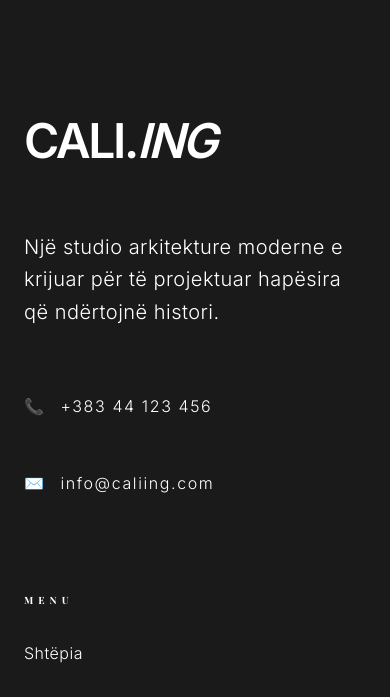
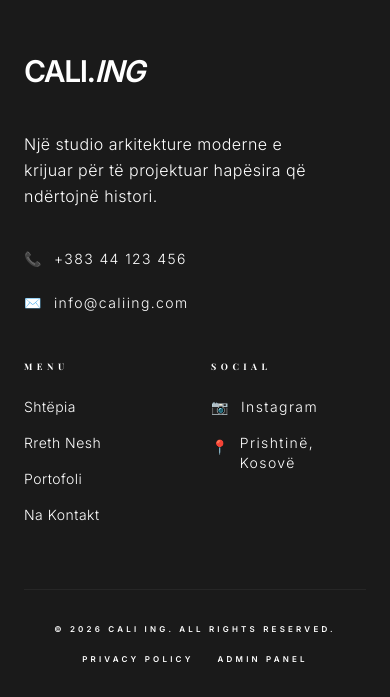
Before and after one commit to C4LI11/arkitektura-lux, a React (Vite) app: page / in a window 390 px wide. Shown: the part 4927-5624 px from the top of the page. Built offline with nearby package versions, Linux system fonts and the light colour scheme; no server answers.

Commit message:
Fix: admin panel footer link /admin2b -> /admin

```diff
--- a/src/components/Footer.jsx
+++ b/src/components/Footer.jsx
@@ -34,78 +34,78 @@ export default function Footer() {
   }
 
   return (
-    <footer className="relative z-10 bg-[#1a1a1a] border-t border-white/5 py-32 sm:py-48 selection:bg-[#C5A059] selection:text-[#ffffff]">
+    <footer className="relative z-10 bg-[#1a1a1a] border-t border-white/5 py-16 sm:py-24 lg:py-48 selection:bg-[#C5A059] selection:text-[#ffffff]">
       <div className="mx-auto max-w-[1800px] px-6 sm:px-12">
-        <div className="grid grid-cols-1 md:grid-cols-12 gap-24">
-          <div className="md:col-span-6 space-y-16">
+        <div className="grid grid-cols-1 md:grid-cols-12 gap-12 sm:gap-16 lg:gap-24">
+          <div className="md:col-span-6 space-y-10 sm:space-y-16">
             <Link to="/" className="inline-block">
-              <span className="font-sans text-5xl font-black tracking-tighter text-white uppercase transition-colors hover:text-white/70">
+              <span className="font-sans text-3xl sm:text-4xl lg:text-5xl font-black tracking-tighter text-white uppercase transition-colors hover:text-white/70">
                 Cali<span className="text-white/10">.</span>
                 <span className="text-white/5 italic">Ing</span>
               </span>
             </Link>
-            <div className="space-y-6 text-white/60 font-light">
-              <p className="text-xl leading-relaxed text-pretty">
+            <div className="space-y-4 sm:space-y-6 text-white/60 font-light">
+              <p className="text-base sm:text-lg lg:text-xl leading-relaxed text-pretty">
                 Një studio arkitekture moderne e krijuar për të projektuar hapësira që ndërtojnë histori.
               </p>
             </div>
-            <div className="flex flex-wrap items-center gap-12">
+            <div className="flex flex-wrap items-center gap-6 sm:gap-8 lg:gap-12">
               <a
                 href={`https://wa.me/${businessInfo.phoneNumber.replace(/\D/g, '')}`}
                 target="_blank"
                 rel="noopener noreferrer"
-                className="flex items-center gap-4 text-white/40 hover:text-[#C5A059] transition-all duration-500"
+                className="flex items-center gap-3 sm:gap-4 text-white/40 hover:text-[#C5A059] transition-all duration-500"
               >
-                <span className="text-[#C5A059]">📞</span>
-                <span className="font-light tracking-[0.1em]">{businessInfo.phoneNumber}</span>
+                <span className="text-[#C5A059] text-sm sm:text-base">📞</span>
+                <span className="font-light tracking-[0.1em] text-sm sm:text-base">{businessInfo.phoneNumber}</span>
               </a>
               <a
                 href={`mailto:${businessInfo.businessEmail}`}
-                className="flex items-center gap-4 text-white/40 hover:text-[#C5A059] transition-all duration-500"
+                className="flex items-center gap-3 sm:gap-4 text-white/40 hover:text-[#C5A059] transition-all duration-500"
               >
-                <span className="text-[#C5A059]">✉️</span>
-                <span className="font-light tracking-[0.1em]">{businessInfo.businessEmail}</span>
+                <span className="text-[#C5A059] text-sm sm:text-base">✉️</span>
+                <span className="font-light tracking-[0.1em] text-sm sm:text-base">{businessInfo.businessEmail}</span>
               </a>
             </div>
           </div>
 
-          <div className="md:col-span-6 grid grid-cols-1 sm:grid-cols-2 gap-16">
-            <div className="space-y-8">
-              <h4 className="text-[10px] tracking-[0.5em] text-white/10 uppercase font-black">Menu</h4>
-              <nav className="space-y-6">
-                <Link to="/" className="block text-white/40 hover:text-[#C5A059] transition-all duration-500 font-light">Shtëpia</Link>
-                <Link to="/about" className="block text-white/40 hover:text-[#C5A059] transition-all duration-500 font-light">Rreth Nesh</Link>
-                <Link to="/projects" className="block text-white/40 hover:text-[#C5A059] transition-all duration-500 font-light">Portofoli</Link>
-                <Link to="/contact" className="block text-white/40 hover:text-[#C5A059] transition-all duration-500 font-light">Na Kontakt</Link>
+          <div className="md:col-span-6 grid grid-cols-2 gap-8 sm:gap-12 lg:gap-16">
+            <div className="space-y-6 sm:space-y-8">
+              <h4 className="text-[9px] sm:text-[10px] tracking-[0.5em] text-white/10 uppercase font-black">Menu</h4>
+              <nav className="space-y-4 sm:space-y-6">
+                <Link to="/" className="block text-sm sm:text-base text-white/40 hover:text-[#C5A059] transition-all duration-500 font-light">Shtëpia</Link>
+                <Link to="/about" className="block text-sm sm:text-base text-white/40 hover:text-[#C5A059] transition-all duration-500 font-light">Rreth Nesh</Link>
+                <Link to="/projects" className="block text-sm sm:text-base text-white/40 hover:text-[#C5A059] transition-all duration-500 font-light">Portofoli</Link>
+                <Link to="/contact" className="block text-sm sm:text-base text-white/40 hover:text-[#C5A059] transition-all duration-500 font-light">Na Kontakt</Link>
               </nav>
             </div>
 
-            <div className="space-y-8">
-              <h4 className="text-[10px] tracking-[0.5em] text-white/10 uppercase font-black">Social</h4>
-              <div className="space-y-6">
+            <div className="space-y-6 sm:space-y-8">
+              <h4 className="text-[9px] sm:text-[10px] tracking-[0.5em] text-white/10 uppercase font-black">Social</h4>
+              <div className="space-y-4 sm:space-y-6">
                 <a
                   href={businessInfo.instagramUrl}
                   target="_blank"
                   rel="noopener noreferrer"
-                  className="flex items-center gap-4 text-white/40 hover:text-[#C5A059] transition-all duration-500 font-light"
+                  className="flex items-center gap-3 sm:gap-4 text-white/40 hover:text-[#C5A059] transition-all duration-500 font-light"
                 >
-                  <span className="text-[#C5A059]">📷</span>
-                  <span className="tracking-[0.1em]">Instagram</span>
+                  <span className="text-[#C5A059] text-sm sm:text-base">📷</span>
+                  <span className="tracking-[0.1em] text-sm sm:text-base">Instagram</span>
                 </a>
-                <div className="flex items-start gap-4 text-white/40 font-light">
-                  <span className="text-[#C5A059] mt-1">📍</span>
-                  <span className="tracking-[0.1em]">{businessInfo.officeAddress}</span>
+                <div className="flex items-start gap-3 sm:gap-4 text-white/40 font-light">
+                  <span className="text-[#C5A059] mt-1 text-sm sm:text-base">📍</span>
+                  <span className="tracking-[0.1em] text-sm sm:text-base">{businessInfo.officeAddress}</span>
                 </div>
               </div>
             </div>
           </div>
         </div>
 
-        <div className="mt-32 pt-16 border-t border-white/5 flex flex-col sm:flex-row items-center justify-between gap-6 text-white/10 text-[10px] tracking-[0.4em] uppercase font-black">
-          <p>© {currentYear} Cali Ing. All Rights Reserved.</p>
-          <div className="flex items-center gap-8">
+        <div className="mt-16 sm:mt-24 lg:mt-32 pt-8 sm:pt-12 lg:pt-16 border-t border-white/5 flex flex-col sm:flex-row items-center justify-between gap-4 sm:gap-6 text-white/10 text-[8px] sm:text-[10px] tracking-[0.4em] uppercase font-black">
+          <p className="text-center sm:text-left">© {currentYear} Cali Ing. All Rights Reserved.</p>
+          <div className="flex items-center gap-6 sm:gap-8">
             <Link to="/privacy" className="hover:text-white/30 transition-colors">Privacy Policy</Link>
-            <Link to="/admin2b" className="hover:text-white/30 transition-colors">Admin Panel</Link>
+            <Link to="/admin" className="hover:text-white/30 transition-colors">Admin Panel</Link>
           </div>
         </div>
       </div>
```
